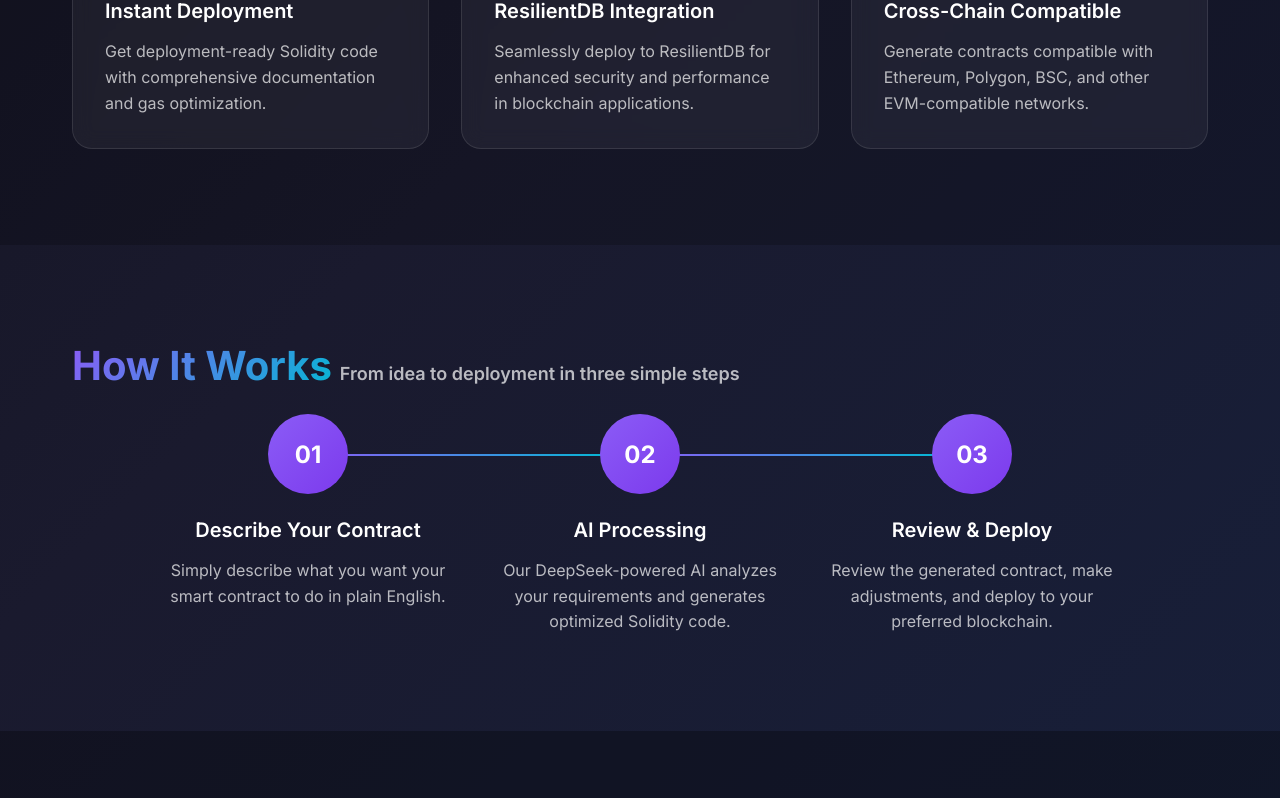
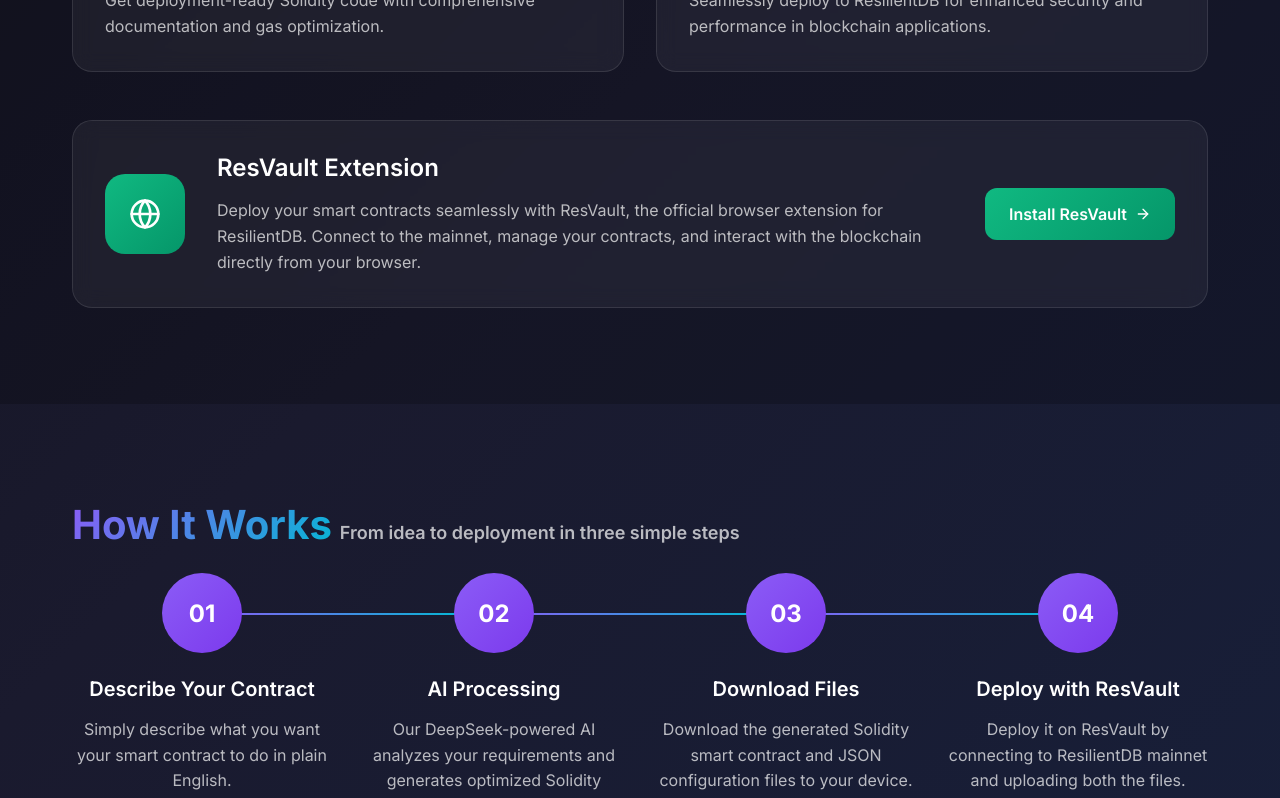
Before and after one commit to ResilientApp/ContractForge, a React (Vite) app: page / in a window 1280 px wide. Shown: the part 1460-2258 px from the top of the page. Built offline with nearby package versions, Linux system fonts and the light colour scheme.

Commit message:
Added ResVault information for new users

```diff
--- a/src/Pages/LandingPage.tsx
+++ b/src/Pages/LandingPage.tsx
@@ -26,11 +26,6 @@ const LandingPage: React.FC<LandingPageProps> = () => {
         "Built-in security best practices and vulnerability detection to ensure your contracts are production-ready.",
     },
     {
-      icon: <Code size={24} />,
-      title: "Multi-Standard Support",
-      description: "Generate contracts for ERC-20, ERC-721, ERC-1155, and custom implementations with ease.",
-    },
-    {
       icon: <Zap size={24} />,
       title: "Instant Deployment",
       description: "Get deployment-ready Solidity code with comprehensive documentation and gas optimization.",
@@ -39,11 +34,6 @@ const LandingPage: React.FC<LandingPageProps> = () => {
       icon: <Lock size={24} />,
       title: "ResilientDB Integration",
       description: "Seamlessly deploy to ResilientDB for enhanced security and performance in blockchain applications.",
-    },
-    {
-      icon: <Globe size={24} />,
-      title: "Cross-Chain Compatible",
-      description: "Generate contracts compatible with Ethereum, Polygon, BSC, and other EVM-compatible networks.",
     },
   ]
 
@@ -60,8 +50,13 @@ const LandingPage: React.FC<LandingPageProps> = () => {
     },
     {
       number: "03",
-      title: "Review & Deploy",
-      description: "Review the generated contract, make adjustments, and deploy to your preferred blockchain.",
+      title: "Download Files",
+      description: "Download the generated Solidity smart contract and JSON configuration files to your device.",
+    },
+    {
+      number: "04",
+      title: "Deploy with ResVault",
+      description: "Deploy it on ResVault by connecting to ResilientDB mainnet and uploading both the files.",
     },
   ]
 
@@ -154,6 +149,34 @@ contract TokenContract {
               </div>
             ))}
           </div>
+          <div className="resvault-section">
+            <div className="resvault-card">
+              <div className="resvault-content">
+                <div className="resvault-icon">
+                  <Globe size={32} />
+                </div>
+                <div className="resvault-text">
+                  <h3 className="resvault-title">ResVault Extension</h3>
+                  <p className="resvault-description">
+                    Deploy your smart contracts seamlessly with ResVault, the official browser extension for
+                    ResilientDB. Connect to the mainnet, manage your contracts, and interact with the blockchain
+                    directly from your browser.
+                  </p>
+                </div>
+                <div className="resvault-action">
+                  <a
+                    href="https://chrome.google.com/webstore"
+                    target="_blank"
+                    rel="noopener noreferrer"
+                    className="resvault-button"
+                  >
+                    <span>Install ResVault</span>
+                    <ArrowRight size={16} />
+                  </a>
+                </div>
+              </div>
+            </div>
+          </div>
         </div>
       </section>
 
--- a/src/components/ui/LandingPage.css
+++ b/src/components/ui/LandingPage.css
@@ -10,7 +10,7 @@
   min-height: 100vh;
   display: flex;
   align-items: center;
-  /* overflow: hidden; */
+  overflow: hidden;
   padding-top: 80px;
 }
 
@@ -232,8 +232,9 @@
 
 .features-grid {
   display: grid;
-  grid-template-columns: repeat(auto-fit, minmax(350px, 1fr));
+  grid-template-columns: repeat(2, 1fr);
   gap: 2rem;
+  margin-bottom: 3rem;
 }
 
 .feature-card {
@@ -408,6 +409,105 @@
   box-shadow: 0 15px 40px rgba(139, 92, 246, 0.4);
 }
 
+/* ResVault Section */
+.resvault-section {
+  margin-top: 2rem;
+}
+
+.resvault-card {
+  background: rgba(255, 255, 255, 0.05);
+  border: 1px solid rgba(255, 255, 255, 0.1);
+  border-radius: 20px;
+  padding: 2rem;
+  backdrop-filter: blur(10px);
+  transition: all 0.3s ease;
+}
+
+.resvault-card:hover {
+  transform: translateY(-5px);
+  border-color: rgba(16, 185, 129, 0.5);
+  box-shadow: 0 20px 40px rgba(16, 185, 129, 0.1);
+}
+
+.resvault-content {
+  display: grid;
+  grid-template-columns: auto 1fr auto;
+  gap: 2rem;
+  align-items: center;
+}
+
+.resvault-icon {
+  width: 80px;
+  height: 80px;
+  background: linear-gradient(135deg, #10b981, #059669);
+  border-radius: 20px;
+  display: flex;
+  align-items: center;
+  justify-content: center;
+  color: white;
+  flex-shrink: 0;
+}
+
+.resvault-text {
+  flex: 1;
+}
+
+.resvault-title {
+  font-size: 1.5rem;
+  font-weight: 600;
+  margin: 0 0 1rem 0;
+  color: white;
+}
+
+.resvault-description {
+  color: rgba(255, 255, 255, 0.7);
+  line-height: 1.6;
+  margin: 0;
+  font-size: 1rem;
+}
+
+.resvault-action {
+  flex-shrink: 0;
+}
+
+.resvault-button {
+  display: flex;
+  align-items: center;
+  gap: 0.5rem;
+  padding: 1rem 1.5rem;
+  background: linear-gradient(135deg, #10b981, #059669);
+  border: none;
+  border-radius: 12px;
+  color: white;
+  font-size: 1rem;
+  font-weight: 600;
+  text-decoration: none;
+  cursor: pointer;
+  transition: all 0.3s ease;
+  position: relative;
+  overflow: hidden;
+}
+
+.resvault-button::before {
+  content: "";
+  position: absolute;
+  top: 0;
+  left: -100%;
+  width: 100%;
+  height: 100%;
+  background: linear-gradient(90deg, transparent, rgba(255, 255, 255, 0.2), transparent);
+  transition: left 0.5s ease;
+}
+
+.resvault-button:hover {
+  transform: translateY(-2px);
+  box-shadow: 0 8px 25px rgba(16, 185, 129, 0.4);
+}
+
+.resvault-button:hover::before {
+  left: 100%;
+}
+
 /* Animations */
 @keyframes backgroundPulse {
   0%,
@@ -462,6 +562,20 @@
 }
 
 @media (max-width: 768px) {
+  .features-grid {
+    grid-template-columns: 1fr;
+  }
+
+  .resvault-content {
+    grid-template-columns: 1fr;
+    text-align: center;
+    gap: 1.5rem;
+  }
+
+  .resvault-icon {
+    justify-self: center;
+  }
+
   .section-container {
     padding: 4rem 1rem;
   }
@@ -474,10 +588,6 @@
     font-size: 2rem;
   }
 
-  .features-grid {
-    grid-template-columns: 1fr;
-  }
-
   .cta-features {
     flex-direction: column;
     align-items: center;
```
